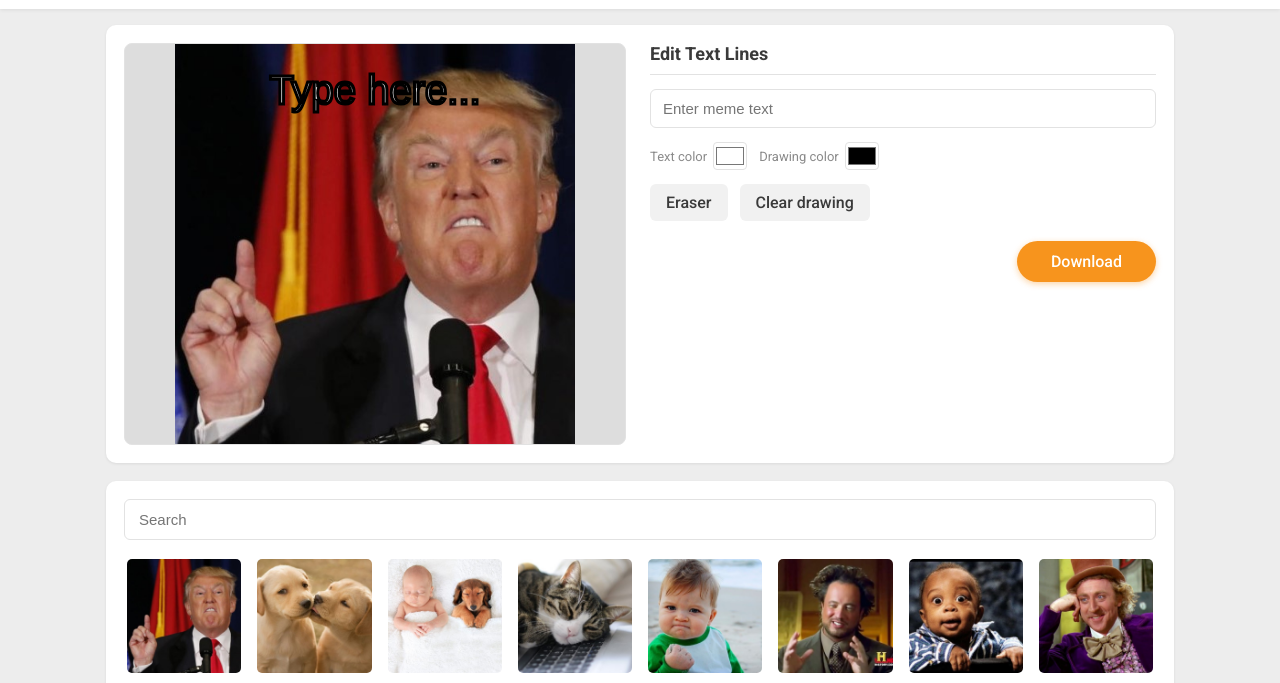
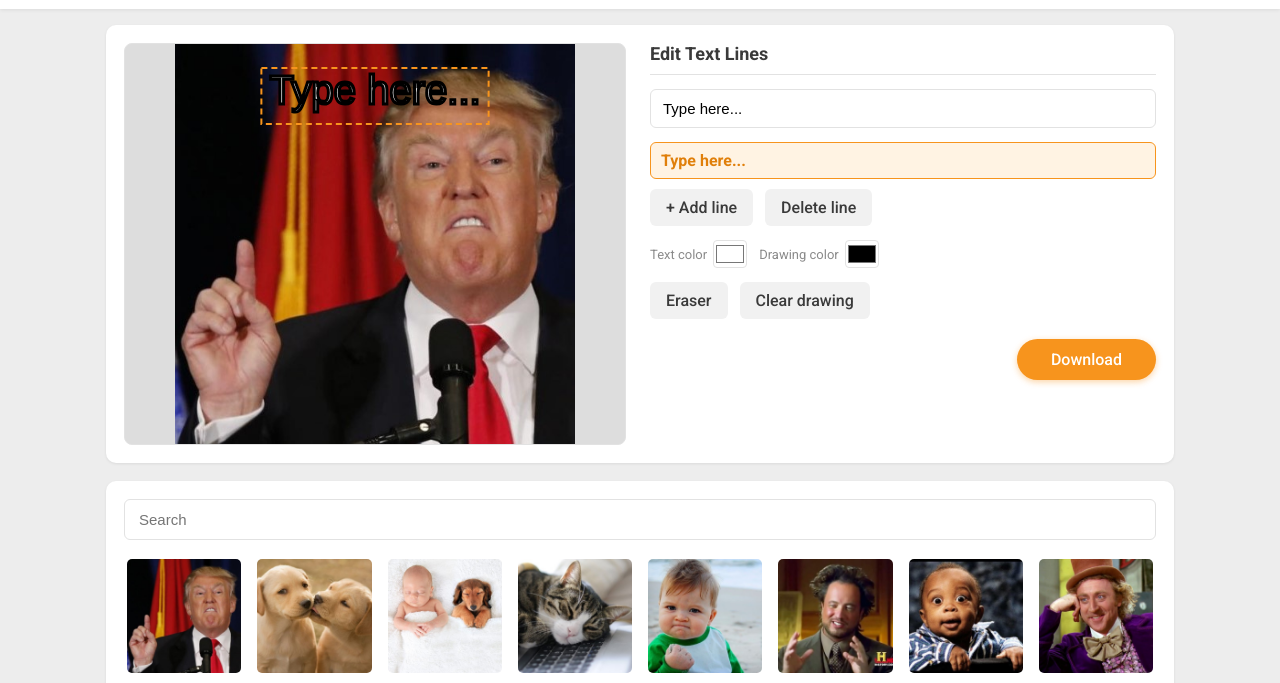
Before and after one commit to Arad-Hanan/meme-generator, a plain HTML site: page index.html in a window 1280 px wide. Shown: the part 45-728 px from the top of the page. Drawn offline with Linux system fonts and the light colour scheme.

Commit message:
implement multiple text lines

```diff
--- a/css/main.css
+++ b/css/main.css
@@ -135,6 +135,46 @@ html, body {
 	background: none;
 }
 
+/* ---------- Text lines list ---------- */
+.lines-section {
+	display: flex;
+	flex-direction: column;
+	gap: 10px;
+}
+
+.lines-list {
+	display: flex;
+	flex-direction: column;
+	gap: 6px;
+	max-height: 170px;
+	overflow-y: auto;
+}
+
+.line-item {
+	text-align: left;
+	padding: 8px 10px;
+	border: 1px solid var(--border);
+	border-radius: 6px;
+	background: #fafafa;
+	font: inherit;
+	color: var(--text);
+	cursor: pointer;
+	white-space: nowrap;
+	overflow: hidden;
+	text-overflow: ellipsis;
+}
+
+.line-item:hover {
+	background: #f0f0f0;
+}
+
+.line-item.is-active {
+	border-color: var(--accent);
+	background: #fff3e3;
+	color: var(--accent-dark);
+	font-weight: 700;
+}
+
 /* ---------- Buttons ---------- */
 .btn {
 	display: inline-block;
--- a/index.html
+++ b/index.html
@@ -27,6 +27,16 @@
                     <h2 class="controls-title">Edit Text Lines</h2>
 
                     <input class="text-input" type="text" placeholder="Enter meme text" />
+
+                    <div class="lines-section">
+                        <div class="lines-list">
+                            <!-- one button per text line, populated here -->
+                        </div>
+                        <div class="control-row">
+                            <button type="button" class="btn btn-ghost add-line-btn">+ Add line</button>
+                            <button type="button" class="btn btn-ghost delete-line-btn">Delete line</button>
+                        </div>
+                    </div>
 
                     <div class="control-row">
                         <label class="control-label">
@@ -60,6 +70,7 @@
     <script src="js/services/memeService.js"></script>
     <script src="js/controllers/galleryController.js"></script>
     <script src="js/controllers/memeController.js"></script>
+    <script src="js/controllers/linesController.js"></script>
     <script src="js/main.js"></script>
 </body>
 </html>
--- /dev/null
+++ b/js/controllers/linesController.js
@@ -0,0 +1,49 @@
+/* linesController - renders the side list of text lines and handles switching between them.
+   The line index is carried on a class ("js-line-<idx>"), not an id/dataset attribute.
+*/
+
+// Rebuild the side list, one button per text line, marking the selected one active.
+function renderLines(){
+	var elList = document.querySelector('.lines-list')
+	if(!elList) return
+	var meme = memeService.getMeme()
+	elList.innerHTML = ''
+	for(var i=0;i<meme.lines.length;i++){
+		addLineItem(elList, meme.lines[i], i, meme.selectedLineIdx)
+	}
+}
+
+// Build one list button for a line; shows its text or a "Line N" placeholder.
+function addLineItem(list, line, idx, selectedIdx){
+	var elItem = document.createElement('button')
+	elItem.type = 'button'
+	elItem.classList.add('line-item')
+	elItem.classList.add('js-line-' + idx)
+	if(idx === selectedIdx) elItem.classList.add('is-active')
+	elItem.textContent = line.txt ? line.txt : ('Line ' + (idx + 1))
+	elItem.addEventListener('click', onLineItemClick)
+	list.appendChild(elItem)
+}
+
+// Clicking a list item selects that line and refreshes the editor.
+function onLineItemClick(ev){
+	var idx = getLineIdxFromEl(ev.currentTarget)
+	memeService.setSelectedLine(idx)
+	refreshSelectedLine()
+}
+
+// Recover the line index by reading the "js-line-<idx>" class off the element.
+function getLineIdxFromEl(el){
+	var prefix = 'js-line-'
+	for(var i=0;i<el.classList.length;i++){
+		var name = el.classList[i]
+		if(name.indexOf(prefix) === 0){
+			return +name.slice(prefix.length)
+		}
+	}
+	return -1
+}
+
+var linesController = {
+	renderLines: renderLines
+}
--- a/js/controllers/memeController.js
+++ b/js/controllers/memeController.js
@@ -44,10 +44,17 @@ function clearDrawing(){
 	drawMeme()
 }
 
-// Mouse pressed: begin a stroke and paint a dot at the start point.
+// Mouse pressed: if it landed on a text line, select that line; otherwise start drawing.
 function onCanvasMouseDown(ev){
+	var pos = getCanvasPos(ev)
+	var hitIdx = getLineIdxAtPos(pos)
+	if(hitIdx !== -1){
+		memeService.setSelectedLine(hitIdx)
+		refreshSelectedLine()
+		return
+	}
 	isDrawing = true
-	lastPoint = getCanvasPos(ev)
+	lastPoint = pos
 	paintSegment(lastPoint, lastPoint)
 	drawMeme()
 }
@@ -132,7 +139,7 @@ function renderMeme(){
 
 // Compose the visible canvas: image at the back, the drawing layer, then text on top.
 function drawMeme(){
-	if(!currentImg) return
+	if(!currentImg || !currentImg.naturalWidth) return
 	var cw = canvasEl.width
 	var ch = canvasEl.height
 	var ratio = Math.min(cw / currentImg.width, ch / currentImg.height)
@@ -146,11 +153,12 @@ function drawMeme(){
 	drawLines()
 }
 
-// Loop over every text line in the meme and draw each one.
+// Loop over every text line, drawing each one and a highlight box around the selected one.
 function drawLines(){
 	var meme = memeService.getMeme()
 	for(var j=0;j<meme.lines.length;j++){
 		drawLine(meme.lines[j], j)
+		if(j === meme.selectedLineIdx) drawLineHighlight(meme.lines[j], j)
 	}
 }
 
@@ -168,6 +176,42 @@ function drawLine(line, idx){
 	ctx.strokeText(line.txt, x, y)
 }
 
+// Draw a dashed orange box around a line to show it is the selected one.
+function drawLineHighlight(line, idx){
+	var box = getLineBox(line, idx)
+	ctx.save()
+	ctx.strokeStyle = '#f7941d'
+	ctx.lineWidth = 2
+	ctx.setLineDash([6,4])
+	ctx.strokeRect(box.x, box.y, box.w, box.h)
+	ctx.restore()
+}
+
+// Compute the rectangle that surrounds a line's text (used for the box and hit-testing).
+function getLineBox(line, idx){
+	ctx.font = line.size + 'px Impact, Arial'
+	ctx.textAlign = 'center'
+	var textW = ctx.measureText(line.txt || '').width
+	var pad = 8
+	var boxW = Math.max(textW, 30) + pad * 2
+	var boxH = line.size + pad * 2
+	var boxX = canvasEl.width / 2 - boxW / 2
+	var boxY = (60 + idx * (line.size + 10)) - line.size + pad / 2
+	return { x: boxX, y: boxY, w: boxW, h: boxH }
+}
+
+// Return the index of the topmost line whose box contains pos, or -1 if none.
+function getLineIdxAtPos(pos){
+	var meme = memeService.getMeme()
+	for(var i=meme.lines.length-1;i>=0;i--){
+		var box = getLineBox(meme.lines[i], i)
+		if(pos.x >= box.x && pos.x <= box.x + box.w && pos.y >= box.y && pos.y <= box.y + box.h){
+			return i
+		}
+	}
+	return -1
+}
+
 // Export the current canvas (image + drawing + text) as a PNG data URL.
 function getDataUrl(){
 	if(!canvasEl) return ''
--- a/js/main.js
+++ b/js/main.js
@@ -1,10 +1,11 @@
 onPageLoad()
 
-// Entry point: build the gallery, init the canvas, hook up the controls.
+// Entry point: build the gallery, init the canvas, hook up the controls, sync the editor.
 function onPageLoad() {
     galleryController.renderGallery()
     memeController.init()
     bindControls()
+    refreshSelectedLine()
 }
 
 // Find the control elements by class and attach their event handlers.
@@ -16,6 +17,8 @@ function bindControls() {
     var clearBtn = document.querySelector('.clear-btn')
     var downloadLink = document.querySelector('.download-link')
     var searchInput = document.querySelector('.search-input')
+    var addLineBtn = document.querySelector('.add-line-btn')
+    var deleteLineBtn = document.querySelector('.delete-line-btn')
 
     if (textInput) textInput.addEventListener('input', onTextInput)
     if (textColorPicker) textColorPicker.addEventListener('input', onTextColorInput)
@@ -24,12 +27,15 @@ function bindControls() {
     if (clearBtn) clearBtn.addEventListener('click', onClearClick)
     if (downloadLink) downloadLink.addEventListener('click', onDownloadClick)
     if (searchInput) searchInput.addEventListener('input', onSearchInput)
+    if (addLineBtn) addLineBtn.addEventListener('click', onAddLineClick)
+    if (deleteLineBtn) deleteLineBtn.addEventListener('click', onDeleteLineClick)
 }
 
-// As the user types: update the selected line's text, then redraw the canvas.
+// As the user types: update the selected line's text, redraw, and refresh its list label.
 function onTextInput(e) {
     memeService.setLineTxt(e.target.value)
     memeController.renderMeme()
+    linesController.renderLines()
 }
 
 // Text color picker: recolor the selected text line, then redraw.
@@ -65,3 +71,35 @@ function onDownloadClick(e) {
 function onSearchInput(e) {
     galleryController.setFilter(e.target.value)
 }
+
+// Add line button: create a new empty line, select it, and refresh the editor.
+function onAddLineClick() {
+    memeService.addLine()
+    refreshSelectedLine()
+    focusTextInput()
+}
+
+// Delete line button: remove the selected line and refresh the editor.
+function onDeleteLineClick() {
+    memeService.deleteLine()
+    refreshSelectedLine()
+}
+
+// Move keyboard focus to the text box (after adding a line, so the user can type right away).
+function focusTextInput() {
+    var textInput = document.querySelector('.text-input')
+    if (textInput) textInput.focus()
+}
+
+// Sync everything to the currently selected line: text box, text color, the side list, the canvas.
+function refreshSelectedLine() {
+    var line = memeService.getSelectedLine()
+    var textInput = document.querySelector('.text-input')
+    var textColorPicker = document.querySelector('.text-color-picker')
+
+    if (textInput) textInput.value = line ? line.txt : ''
+    if (textColorPicker && line) textColorPicker.value = line.color
+
+    linesController.renderLines()
+    memeController.renderMeme()
+}
--- a/js/services/memeService.js
+++ b/js/services/memeService.js
@@ -54,12 +54,44 @@ function setImgById(id){
     }
 }
 
+// The text line the user is currently editing (or null if there are none).
+function getSelectedLine(){
+    return gMeme.lines[gMeme.selectedLineIdx] || null
+}
+
+// Switch which line is being edited.
+function setSelectedLine(idx){
+    if(idx >= 0 && idx < gMeme.lines.length){
+        gMeme.selectedLineIdx = idx
+    }
+}
+
+// Add a fresh empty line and make it the selected one.
+function addLine(){
+    gMeme.lines.push({ txt: '', size: 40, color: '#ffffff', x: null, y: null })
+    gMeme.selectedLineIdx = gMeme.lines.length - 1
+}
+
+// Remove the selected line and keep the selection on a valid line.
+function deleteLine(){
+    if(gMeme.lines.length === 0) return
+    gMeme.lines.splice(gMeme.selectedLineIdx, 1)
+    if(gMeme.selectedLineIdx >= gMeme.lines.length){
+        gMeme.selectedLineIdx = gMeme.lines.length - 1
+    }
+    if(gMeme.selectedLineIdx < 0){
+        gMeme.selectedLineIdx = 0
+    }
+}
+
 function setLineTxt(txt){
-    gMeme.lines[gMeme.selectedLineIdx].txt = txt
+    var line = getSelectedLine()
+    if(line) line.txt = txt
 }
 
 function setLineColor(color){
-    gMeme.lines[gMeme.selectedLineIdx].color = color
+    var line = getSelectedLine()
+    if(line) line.color = color
 }
 
 // Read the current freehand brush color.
@@ -78,6 +110,10 @@ var memeService = {
     setImgById: setImgById,
     setLineTxt: setLineTxt,
     setLineColor: setLineColor,
+    getSelectedLine: getSelectedLine,
+    setSelectedLine: setSelectedLine,
+    addLine: addLine,
+    deleteLine: deleteLine,
     getDrawColor: getDrawColor,
     setDrawColor: setDrawColor
 }
```
